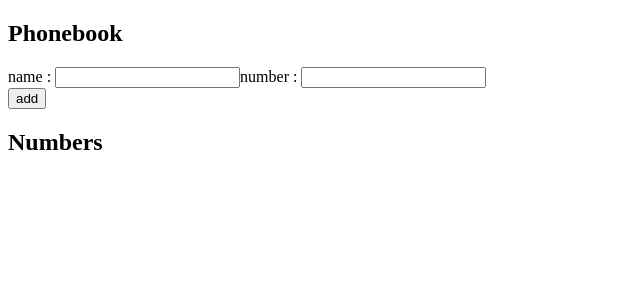
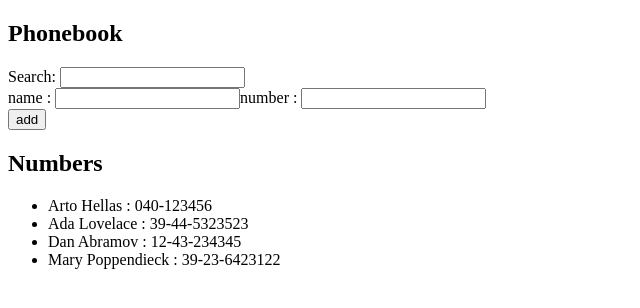
Before and after one commit to mlaskowski7/fullstackOpenCourse, a React (Vite) app in the folder phonebook/: page / in a window 1280 px wide. Shown: the top 308 px of the page, without its empty margins (0-640 px from the left). Built offline with nearby package versions, Linux system fonts and the light colour scheme.

Commit message:
exercise 2.9

```diff
--- a/phonebook/src/App.jsx
+++ b/phonebook/src/App.jsx
@@ -1,9 +1,15 @@
 import React, { useState } from "react";
 
 const App = () => {
-  const [persons, setPersons] = useState([]);
+  const [persons, setPersons] = useState([
+    { name: "Arto Hellas", number: "040-123456", id: 1 },
+    { name: "Ada Lovelace", number: "39-44-5323523", id: 2 },
+    { name: "Dan Abramov", number: "12-43-234345", id: 3 },
+    { name: "Mary Poppendieck", number: "39-23-6423122", id: 4 },
+  ]);
   const [newName, setNewName] = useState("");
   const [newNumber, setNewNumber] = useState("");
+  const [search, setSearch] = useState("");
 
   const handleSubmit = (event) => {
     event.preventDefault();
@@ -19,6 +25,8 @@
     });
     if (notThere) {
       setPersons(persons.concat({ name: newName, number: newNumber }));
+      setNewName("");
+      setNewNumber("");
     }
   };
 
@@ -30,10 +38,23 @@
     setNewNumber(event.target.value);
   };
 
+  const handleSearchChange = (event) => {
+    setSearch(event.target.value);
+  };
+
+  const filteredPersons = persons.filter(
+    (person) =>
+      person.name.toLowerCase().includes(search.toLowerCase()) ||
+      person.number.includes(search)
+  );
+
   return (
     <div>
       <h2>Phonebook</h2>
       <form onSubmit={handleSubmit}>
+        <div>
+          Search: <input value={search} onChange={handleSearchChange} />
+        </div>
         <div>
           name : <input value={newName} onChange={handleNameChange} />
           number : <input value={newNumber} onChange={handleNumberChange} />
@@ -44,11 +65,17 @@
       </form>
       <h2>Numbers</h2>
       <ul>
-        {persons.map((person) => (
-          <li key={person.name}>
-            {person.name} : {person.number}
-          </li>
-        ))}
+        {search !== ""
+          ? filteredPersons.map((person) => (
+              <li key={person.name}>
+                {person.name}: {person.number}
+              </li>
+            ))
+          : persons.map((person) => (
+              <li key={person.name}>
+                {person.name} : {person.number}
+              </li>
+            ))}
       </ul>
     </div>
   );
```
